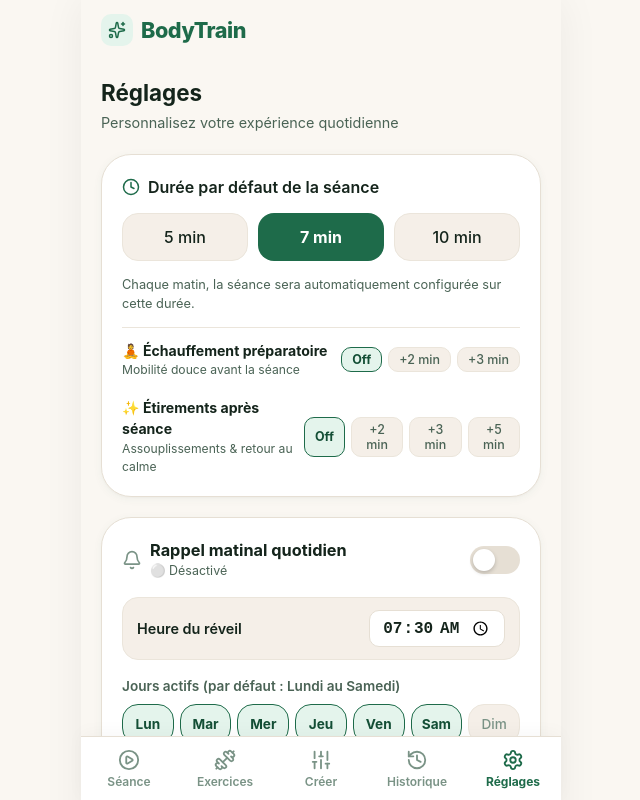
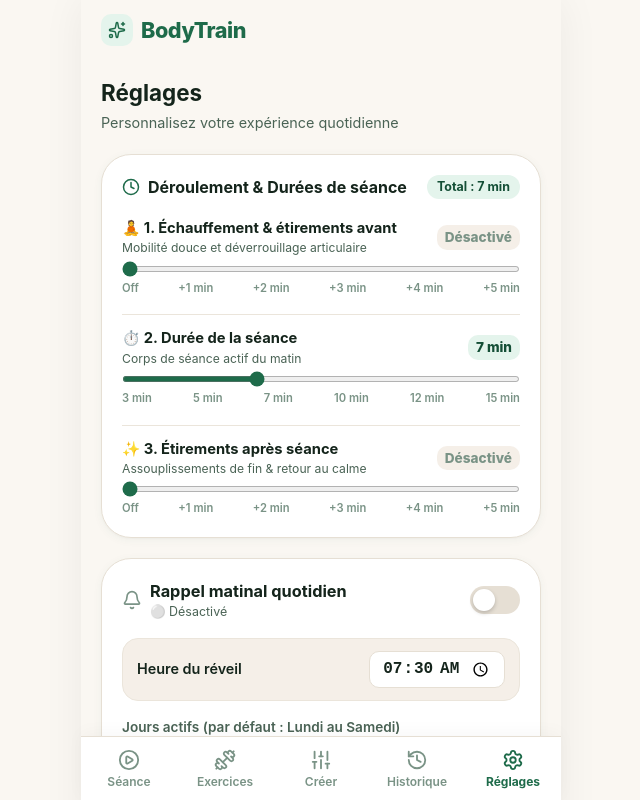
Before and after one commit to franckassuid/BodyTrain, a React (Vite) app: page / in a window 1280 px wide. Both pictures are taken after a click on the button "Réglages". Shown: the whole page, without its empty margins (319-959 px from the left). Built offline with nearby package versions, Linux system fonts and the light colour scheme.

Commit message:
feat: reorder duration controls (warmup -> workout -> cooldown) and convert to sleek sliders

```diff
--- a/src/components/CheckIn.tsx
+++ b/src/components/CheckIn.tsx
@@ -656,103 +656,115 @@ export const CheckIn: React.FC<CheckInProps> = ({
             </button>
           </div>
 
-          {/* Optional Warmup & Cooldown Add-on Section */}
+          {/* Optional Warmup & Cooldown Add-on Section with Sliders */}
           <div
             className="card"
             style={{
               display: "flex",
               flexDirection: "column",
-              gap: 12,
+              gap: 14,
               padding: "16px",
               marginTop: 4,
               backgroundColor: "var(--bg-surface)",
               border: "1px solid var(--border-subtle)",
             }}
           >
-            <div style={{ fontSize: "0.86rem", fontWeight: 700, color: "var(--text-main)" }}>
+            <div style={{ display: "flex", alignItems: "center", justifyContent: "space-between" }}>
+              <div style={{ fontSize: "0.88rem", fontWeight: 700, color: "var(--text-main)" }}>
                 ⏱️ Suppléments facultatifs
               </div>
-
-            <div style={{ display: "grid", gridTemplateColumns: "1fr 1fr", gap: 10 }}>
-              {/* Extra Warmup Button */}
-              <button
-                type="button"
-                onClick={() => setWarmupExtra((prev) => (prev > 0 ? 0 : 2))}
+              <span
                 style={{
-                  padding: "10px 12px",
-                  borderRadius: "var(--radius-md)",
-                  backgroundColor: warmupExtra > 0 ? "var(--color-primary-soft)" : "var(--bg-surface-elevated)",
-                  border: warmupExtra > 0 ? "1.5px solid var(--color-primary)" : "1px solid var(--border-subtle)",
-                  display: "flex",
-                  flexDirection: "column",
-                  alignItems: "flex-start",
-                  gap: 4,
-                  cursor: "pointer",
-                  textAlign: "left",
-                  transition: "all 0.15s ease",
+                  fontSize: "0.76rem",
+                  fontWeight: 700,
+                  padding: "2px 8px",
+                  borderRadius: "var(--radius-full)",
+                  backgroundColor: warmupExtra > 0 || cooldownExtra > 0 ? "var(--color-primary-soft)" : "var(--bg-surface-elevated)",
+                  color: warmupExtra > 0 || cooldownExtra > 0 ? "var(--color-primary-dark)" : "var(--text-muted)",
                 }}
               >
-                <div style={{ display: "flex", alignItems: "center", justifyContent: "space-between", width: "100%" }}>
-                  <span style={{ fontSize: "0.82rem", fontWeight: 700, color: warmupExtra > 0 ? "var(--color-primary-dark)" : "var(--text-main)" }}>
-                    🧘 Échauffement
+                {warmupExtra + cooldownExtra > 0 ? `+${warmupExtra + cooldownExtra} min d'étirements` : "Aucun supplément"}
+              </span>
+            </div>
+
+            {/* Slider 1: Échauffement avant */}
+            <div style={{ display: "flex", flexDirection: "column", gap: 6 }}>
+              <div style={{ display: "flex", alignItems: "center", justifyContent: "space-between" }}>
+                <span style={{ fontSize: "0.82rem", fontWeight: 700, color: "var(--text-main)" }}>
+                  🧘 1. Échauffement & mobilité avant
                 </span>
                 <span
                   style={{
-                      fontSize: "0.72rem",
-                      fontWeight: 700,
-                      padding: "2px 6px",
-                      borderRadius: "var(--radius-sm)",
-                      backgroundColor: warmupExtra > 0 ? "var(--color-primary)" : "var(--border-color)",
-                      color: "#FFFFFF",
+                    fontSize: "0.8rem",
+                    fontWeight: 800,
+                    color: warmupExtra > 0 ? "var(--color-primary)" : "var(--text-subtle)",
                   }}
                 >
-                    +2 min
+                  {warmupExtra === 0 ? "Off" : `+${warmupExtra} min`}
                 </span>
               </div>
-                <span style={{ fontSize: "0.72rem", color: "var(--text-muted)" }}>
-                  Mobilité douce avant l'effort
-                </span>
-              </button>
+              <input
+                type="range"
+                min={0}
+                max={5}
+                step={1}
+                value={warmupExtra}
+                onChange={(e) => setWarmupExtra(Number(e.target.value))}
+                style={{
+                  width: "100%",
+                  accentColor: "var(--color-primary)",
+                  cursor: "pointer",
+                  height: 6,
+                }}
+              />
+              <div style={{ display: "flex", justifyContent: "space-between", fontSize: "0.68rem", color: "var(--text-subtle)", fontWeight: 600 }}>
+                <span>Off</span>
+                <span>+1m</span>
+                <span>+2m</span>
+                <span>+3m</span>
+                <span>+4m</span>
+                <span>+5m</span>
+              </div>
+            </div>
 
-              {/* Extra Cooldown Stretching Button */}
-              <button
-                type="button"
-                onClick={() => setCooldownExtra((prev) => (prev === 0 ? 3 : prev === 3 ? 2 : 0))}
-                style={{
-                  padding: "10px 12px",
-                  borderRadius: "var(--radius-md)",
-                  backgroundColor: cooldownExtra > 0 ? "var(--color-primary-soft)" : "var(--bg-surface-elevated)",
-                  border: cooldownExtra > 0 ? "1.5px solid var(--color-primary)" : "1px solid var(--border-subtle)",
-                  display: "flex",
-                  flexDirection: "column",
-                  alignItems: "flex-start",
-                  gap: 4,
-                  cursor: "pointer",
-                  textAlign: "left",
-                  transition: "all 0.15s ease",
-                }}
-              >
-                <div style={{ display: "flex", alignItems: "center", justifyContent: "space-between", width: "100%" }}>
-                  <span style={{ fontSize: "0.82rem", fontWeight: 700, color: cooldownExtra > 0 ? "var(--color-primary-dark)" : "var(--text-main)" }}>
-                    ✨ Étirements
+            {/* Slider 2: Étirements après */}
+            <div style={{ display: "flex", flexDirection: "column", gap: 6, paddingTop: 8, borderTop: "1px solid var(--border-subtle)" }}>
+              <div style={{ display: "flex", alignItems: "center", justifyContent: "space-between" }}>
+                <span style={{ fontSize: "0.82rem", fontWeight: 700, color: "var(--text-main)" }}>
+                  ✨ 2. Étirements & retour au calme après
                 </span>
                 <span
                   style={{
-                      fontSize: "0.72rem",
-                      fontWeight: 700,
-                      padding: "2px 6px",
-                      borderRadius: "var(--radius-sm)",
-                      backgroundColor: cooldownExtra > 0 ? "var(--color-primary)" : "var(--border-color)",
-                      color: "#FFFFFF",
+                    fontSize: "0.8rem",
+                    fontWeight: 800,
+                    color: cooldownExtra > 0 ? "var(--color-primary)" : "var(--text-subtle)",
                   }}
                 >
-                    {cooldownExtra > 0 ? `+${cooldownExtra} min` : "+3 min"}
+                  {cooldownExtra === 0 ? "Off" : `+${cooldownExtra} min`}
                 </span>
               </div>
-                <span style={{ fontSize: "0.72rem", color: "var(--text-muted)" }}>
-                  Assouplissements de fin
-                </span>
-              </button>
+              <input
+                type="range"
+                min={0}
+                max={5}
+                step={1}
+                value={cooldownExtra}
+                onChange={(e) => setCooldownExtra(Number(e.target.value))}
+                style={{
+                  width: "100%",
+                  accentColor: "var(--color-primary)",
+                  cursor: "pointer",
+                  height: 6,
+                }}
+              />
+              <div style={{ display: "flex", justifyContent: "space-between", fontSize: "0.68rem", color: "var(--text-subtle)", fontWeight: 600 }}>
+                <span>Off</span>
+                <span>+1m</span>
+                <span>+2m</span>
+                <span>+3m</span>
+                <span>+4m</span>
+                <span>+5m</span>
+              </div>
             </div>
           </div>
 
--- a/src/components/SettingsView.tsx
+++ b/src/components/SettingsView.tsx
@@ -12,7 +12,7 @@ import { storageService } from "../services/storage.ts";
 import { pushNotificationService } from "../services/pushNotifications.ts";
 import { soundService } from "../services/sound.ts";
 import { vibrationService } from "../services/vibration.ts";
-import type { AppSettings, DayOfWeek, DefaultDurationMinutes } from "../types/settings.ts";
+import type { AppSettings, DayOfWeek } from "../types/settings.ts";
 
 import { voiceCoach, type AudioSettings, type VoiceGenderPreference } from "../services/voiceCoach.ts";
 
@@ -159,105 +159,171 @@ export const SettingsView: React.FC = () => {
         </p>
       </div>
 
-      {/* 1. Default Duration (5, 7, 10 minutes) */}
-      <div className="card" style={{ display: "flex", flexDirection: "column", gap: 14 }}>
-        <div style={{ display: "flex", alignItems: "center", gap: 8, fontSize: "1rem", fontWeight: 600 }}>
+      {/* 1. Workout Flow & Durations (Sliders: Warmup -> Workout -> Cooldown) */}
+      <div className="card" style={{ display: "flex", flexDirection: "column", gap: 18 }}>
+        <div style={{ display: "flex", alignItems: "center", justifyContent: "space-between" }}>
+          <div style={{ display: "flex", alignItems: "center", gap: 8, fontSize: "1rem", fontWeight: 700, color: "var(--text-main)" }}>
             <Clock size={18} style={{ color: "var(--color-primary)" }} />
-          <span>Durée par défaut de la séance</span>
+            <span>Déroulement & Durées de séance</span>
+          </div>
+          <span
+            style={{
+              fontSize: "0.78rem",
+              fontWeight: 700,
+              padding: "3px 10px",
+              borderRadius: "var(--radius-full)",
+              backgroundColor: "var(--color-primary-soft)",
+              color: "var(--color-primary-dark)",
+            }}
+          >
+            Total : {(settings.warmupExtraMinutes || 0) + settings.defaultDurationMinutes + (settings.cooldownExtraMinutes || 0)} min
+          </span>
         </div>
 
-        <div style={{ display: "grid", gridTemplateColumns: "repeat(3, 1fr)", gap: 10 }}>
-          {([5, 7, 10] as DefaultDurationMinutes[]).map((dur) => {
-            const isSelected = settings.defaultDurationMinutes === dur;
-            return (
-              <button
-                key={dur}
-                type="button"
-                onClick={() => handleUpdate({ defaultDurationMinutes: dur })}
+        {/* SLIDER 1: Échauffement & étirements avant séance */}
+        <div style={{ display: "flex", flexDirection: "column", gap: 8 }}>
+          <div style={{ display: "flex", alignItems: "center", justifyContent: "space-between" }}>
+            <div>
+              <div style={{ fontSize: "0.92rem", fontWeight: 700, color: "var(--text-main)" }}>
+                🧘 1. Échauffement & étirements avant
+              </div>
+              <div style={{ fontSize: "0.76rem", color: "var(--text-muted)" }}>
+                Mobilité douce et déverrouillage articulaire
+              </div>
+            </div>
+            <span
               style={{
-                  minHeight: 48,
-                  borderRadius: "var(--radius-md)",
-                  backgroundColor: isSelected ? "var(--color-primary)" : "var(--bg-surface-elevated)",
-                  color: isSelected ? "#FFFFFF" : "var(--text-main)",
-                  fontWeight: isSelected ? 700 : 500,
-                  fontSize: "1rem",
-                  border: isSelected ? "none" : "1px solid var(--border-subtle)",
-                  transition: "all var(--transition-fast)",
+                fontSize: "0.85rem",
+                fontWeight: 800,
+                padding: "2px 8px",
+                borderRadius: "var(--radius-sm)",
+                backgroundColor: (settings.warmupExtraMinutes || 0) > 0 ? "var(--color-primary-soft)" : "var(--bg-surface-elevated)",
+                color: (settings.warmupExtraMinutes || 0) > 0 ? "var(--color-primary-dark)" : "var(--text-subtle)",
               }}
             >
-                {dur} min
-              </button>
-            );
-          })}
-        </div>
-        <div style={{ fontSize: "0.8rem", color: "var(--text-muted)" }}>
-          Chaque matin, la séance sera automatiquement configurée sur cette durée.
+              {(settings.warmupExtraMinutes || 0) === 0 ? "Désactivé" : `+${settings.warmupExtraMinutes} min`}
+            </span>
           </div>
 
-        {/* Extra Warmup & Cooldown Defaults */}
-        <div style={{ display: "flex", flexDirection: "column", gap: 10, paddingTop: 12, borderTop: "1px solid var(--border-subtle)" }}>
-          <div style={{ display: "flex", alignItems: "center", justifyContent: "space-between" }}>
-            <div>
-              <div style={{ fontSize: "0.88rem", fontWeight: 700, color: "var(--text-main)" }}>
-                🧘 Échauffement préparatoire
-              </div>
-              <div style={{ fontSize: "0.76rem", color: "var(--text-muted)" }}>
-                Mobilité douce avant la séance
-              </div>
-            </div>
-            <div style={{ display: "flex", gap: 6 }}>
-              {[0, 2, 3].map((mins) => (
-                <button
-                  key={mins}
-                  type="button"
-                  onClick={() => handleUpdate({ warmupExtraMinutes: mins })}
+          <input
+            type="range"
+            min={0}
+            max={5}
+            step={1}
+            value={settings.warmupExtraMinutes || 0}
+            onChange={(e) => handleUpdate({ warmupExtraMinutes: Number(e.target.value) })}
             style={{
-                    padding: "4px 10px",
-                    borderRadius: "var(--radius-sm)",
-                    fontSize: "0.78rem",
-                    fontWeight: (settings.warmupExtraMinutes || 0) === mins ? 700 : 500,
-                    backgroundColor: (settings.warmupExtraMinutes || 0) === mins ? "var(--color-primary-soft)" : "var(--bg-surface-elevated)",
-                    color: (settings.warmupExtraMinutes || 0) === mins ? "var(--color-primary-dark)" : "var(--text-muted)",
-                    border: (settings.warmupExtraMinutes || 0) === mins ? "1px solid var(--color-primary)" : "1px solid var(--border-subtle)",
+              width: "100%",
+              accentColor: "var(--color-primary)",
               cursor: "pointer",
+              height: 6,
             }}
-                >
-                  {mins === 0 ? "Off" : `+${mins} min`}
-                </button>
-              ))}
+          />
+          <div style={{ display: "flex", justifyContent: "space-between", fontSize: "0.7rem", color: "var(--text-subtle)", fontWeight: 600 }}>
+            <span>Off</span>
+            <span>+1 min</span>
+            <span>+2 min</span>
+            <span>+3 min</span>
+            <span>+4 min</span>
+            <span>+5 min</span>
           </div>
         </div>
 
-          <div style={{ display: "flex", alignItems: "center", justifyContent: "space-between", paddingTop: 8 }}>
+        {/* SLIDER 2: Durée de la séance principale */}
+        <div style={{ display: "flex", flexDirection: "column", gap: 8, paddingTop: 12, borderTop: "1px solid var(--border-subtle)" }}>
+          <div style={{ display: "flex", alignItems: "center", justifyContent: "space-between" }}>
             <div>
-              <div style={{ fontSize: "0.88rem", fontWeight: 700, color: "var(--text-main)" }}>
-                ✨ Étirements après séance
+              <div style={{ fontSize: "0.92rem", fontWeight: 700, color: "var(--text-main)" }}>
+                ⏱️ 2. Durée de la séance
               </div>
               <div style={{ fontSize: "0.76rem", color: "var(--text-muted)" }}>
-                Assouplissements & retour au calme
+                Corps de séance actif du matin
               </div>
             </div>
-            <div style={{ display: "flex", gap: 6 }}>
-              {[0, 2, 3, 5].map((mins) => (
-                <button
-                  key={mins}
-                  type="button"
-                  onClick={() => handleUpdate({ cooldownExtraMinutes: mins })}
+            <span
               style={{
-                    padding: "4px 10px",
+                fontSize: "0.85rem",
+                fontWeight: 800,
+                padding: "2px 8px",
                 borderRadius: "var(--radius-sm)",
-                    fontSize: "0.78rem",
-                    fontWeight: (settings.cooldownExtraMinutes || 0) === mins ? 700 : 500,
-                    backgroundColor: (settings.cooldownExtraMinutes || 0) === mins ? "var(--color-primary-soft)" : "var(--bg-surface-elevated)",
-                    color: (settings.cooldownExtraMinutes || 0) === mins ? "var(--color-primary-dark)" : "var(--text-muted)",
-                    border: (settings.cooldownExtraMinutes || 0) === mins ? "1px solid var(--color-primary)" : "1px solid var(--border-subtle)",
-                    cursor: "pointer",
+                backgroundColor: "var(--color-primary-soft)",
+                color: "var(--color-primary-dark)",
               }}
             >
-                  {mins === 0 ? "Off" : `+${mins} min`}
-                </button>
-              ))}
+              {settings.defaultDurationMinutes} min
+            </span>
           </div>
+
+          <input
+            type="range"
+            min={3}
+            max={15}
+            step={1}
+            value={settings.defaultDurationMinutes}
+            onChange={(e) => handleUpdate({ defaultDurationMinutes: Number(e.target.value) })}
+            style={{
+              width: "100%",
+              accentColor: "var(--color-primary)",
+              cursor: "pointer",
+              height: 6,
+            }}
+          />
+          <div style={{ display: "flex", justifyContent: "space-between", fontSize: "0.7rem", color: "var(--text-subtle)", fontWeight: 600 }}>
+            <span>3 min</span>
+            <span>5 min</span>
+            <span>7 min</span>
+            <span>10 min</span>
+            <span>12 min</span>
+            <span>15 min</span>
+          </div>
+        </div>
+
+        {/* SLIDER 3: Étirements après la séance */}
+        <div style={{ display: "flex", flexDirection: "column", gap: 8, paddingTop: 12, borderTop: "1px solid var(--border-subtle)" }}>
+          <div style={{ display: "flex", alignItems: "center", justifyContent: "space-between" }}>
+            <div>
+              <div style={{ fontSize: "0.92rem", fontWeight: 700, color: "var(--text-main)" }}>
+                ✨ 3. Étirements après séance
+              </div>
+              <div style={{ fontSize: "0.76rem", color: "var(--text-muted)" }}>
+                Assouplissements de fin & retour au calme
+              </div>
+            </div>
+            <span
+              style={{
+                fontSize: "0.85rem",
+                fontWeight: 800,
+                padding: "2px 8px",
+                borderRadius: "var(--radius-sm)",
+                backgroundColor: (settings.cooldownExtraMinutes || 0) > 0 ? "var(--color-primary-soft)" : "var(--bg-surface-elevated)",
+                color: (settings.cooldownExtraMinutes || 0) > 0 ? "var(--color-primary-dark)" : "var(--text-subtle)",
+              }}
+            >
+              {(settings.cooldownExtraMinutes || 0) === 0 ? "Désactivé" : `+${settings.cooldownExtraMinutes} min`}
+            </span>
+          </div>
+
+          <input
+            type="range"
+            min={0}
+            max={5}
+            step={1}
+            value={settings.cooldownExtraMinutes || 0}
+            onChange={(e) => handleUpdate({ cooldownExtraMinutes: Number(e.target.value) })}
+            style={{
+              width: "100%",
+              accentColor: "var(--color-primary)",
+              cursor: "pointer",
+              height: 6,
+            }}
+          />
+          <div style={{ display: "flex", justifyContent: "space-between", fontSize: "0.7rem", color: "var(--text-subtle)", fontWeight: 600 }}>
+            <span>Off</span>
+            <span>+1 min</span>
+            <span>+2 min</span>
+            <span>+3 min</span>
+            <span>+4 min</span>
+            <span>+5 min</span>
           </div>
         </div>
       </div>
--- a/src/types/settings.ts
+++ b/src/types/settings.ts
@@ -1,11 +1,11 @@
-export type DefaultDurationMinutes = 5 | 7 | 10;
+export type DefaultDurationMinutes = number; // e.g. 5, 7, 10, 12, 15
 
 export type DayOfWeek = 0 | 1 | 2 | 3 | 4 | 5 | 6; // 0 = Sunday, 1 = Monday, ...
 
 export interface AppSettings {
-  defaultDurationMinutes: DefaultDurationMinutes;
-  warmupExtraMinutes: number; // 0, 2, 3
-  cooldownExtraMinutes: number; // 0, 2, 3, 5
+  defaultDurationMinutes: number; // e.g. 5, 7, 10, 12, 15
+  warmupExtraMinutes: number; // 0 to 5 min
+  cooldownExtraMinutes: number; // 0 to 5 min
   reminderEnabled: boolean;
   reminderTime: string; // "HH:MM" e.g. "07:30"
   activeDays: DayOfWeek[]; // Default: [1, 2, 3, 4, 5, 6] (Lundi à Samedi)
```
Lines whose indentation alone changed are shown as unchanged.
